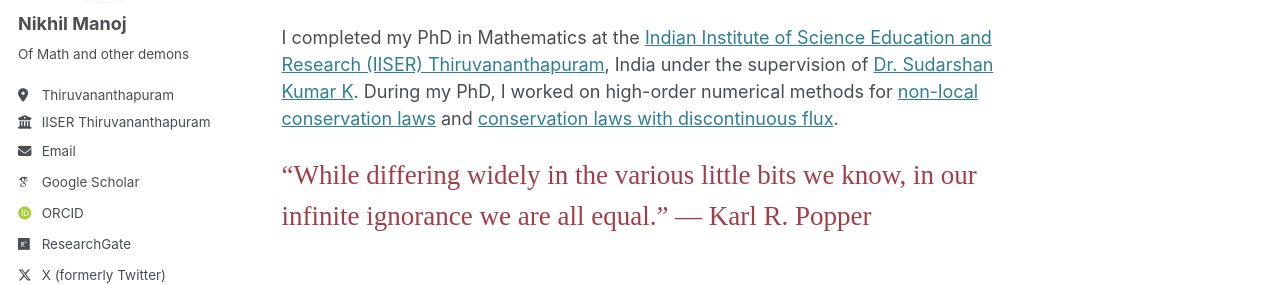
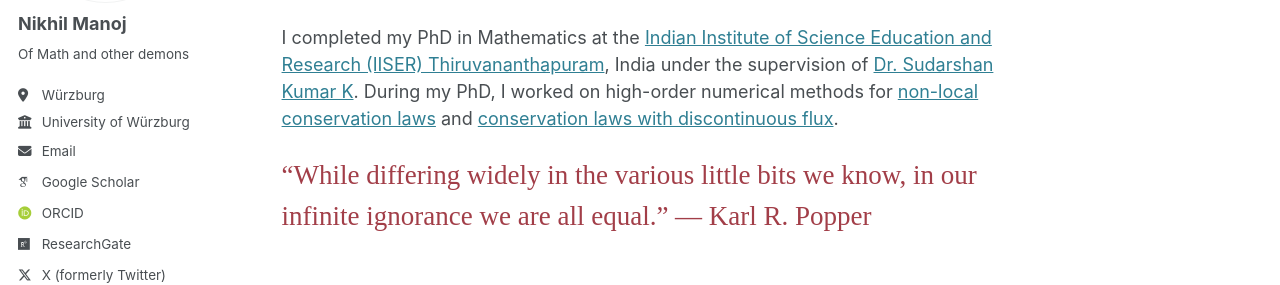
Before and after one commit to nikhil0597/nikhil0597.github.io, a Jekyll site: the page built from _pages/about.md, in a window 1280 px wide. Shown: the part 306-591 px from the top of the page. Built offline with Jekyll 4.4.1, drawn with Linux system fonts in a browser that asks for light colours; some web fonts are replaced.

Commit message:
Update _config.yml

```diff
--- a/_config.yml
+++ b/_config.yml
@@ -12,7 +12,7 @@ site_theme               : "default"
 title                    : "nixite"
 title_separator          : "-"
 name                     : &name "Nikhil Manoj"
-description              : &description "PhD candidate at IISER Thiruvananthapuram, Kerala, India"
+description              : &description "Postdoctoral researcher, Würzburg, Germany"
 url                      : https://nikhil0597.github.io # the base hostname & protocol for your site e.g. "https://[your GitHub username].github.io"
 baseurl                  : "" # the subpath of your site, e.g. "/blog"
 repository               : "academicpages/academicpages.github.io"
@@ -26,8 +26,8 @@ author:
   name             : "Nikhil Manoj"
   pronouns         : # example: "she/her"
   bio              : "Of Math and other demons"
-  location         : "Thiruvananthapuram"
-  employer         : "IISER Thiruvananthapuram"
+  location         : "Würzburg"
+  employer         : "University of Würzburg"
   uri              : # URL
   email            : "nikhilmanoj2020@iisertvm.ac.in"
 
```
